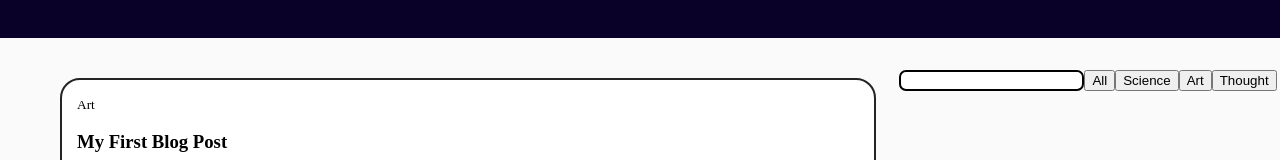
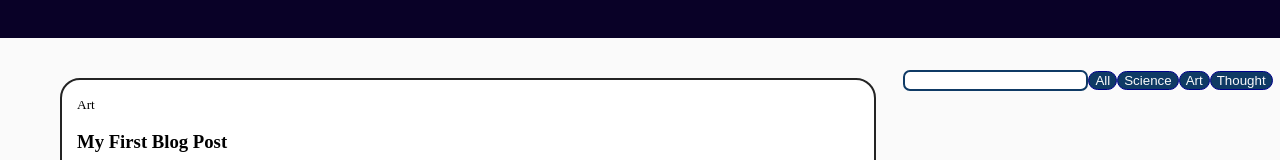
Before and after one commit to DidierOsindero/didier-react-blog, a React (Create React App) app: page / in a window 1280 px wide. Shown: the part 123-283 px from the top of the page. Built offline with nearby package versions, Linux system fonts and the light colour scheme.

Commit message:
Add styling to filter buttons

```diff
--- a/src/App.css
+++ b/src/App.css
@@ -34,19 +34,43 @@ RIGHTSIDE=======
   width: 30%;
 }
 
+/*
+searchTool
+*/
+
 .searchToolWrapper {
   text-align: center;
   margin-top: 32px;
 }
 
 .searchTool {
-  border: 2px solid black;
+  border: 2px solid rgb(15, 58, 101);;
   border-radius: 7px;
 }
 
 .searchTool:hover {
-  border: 2px solid blue;
+  border: 2px solid rgb(0, 57, 156);;
   border-radius: 7px;
+}
+
+.searchToolWrapper > button {
+  background-color: rgb(15, 58, 101);
+  color:rgb(250, 250, 250);
+  border: 1px solid darkblue;
+  border-radius: 10px;
+}
+.searchToolWrapper > button:hover {
+  background-color: rgb(3, 50, 132);
+  color:rgb(250, 250, 250);
+  border: 1px solid darkblue;
+  border-radius: 10px;
+}
+
+.searchToolWrapper > button:active {
+  background-color: rgb(0, 57, 156);
+  color:rgb(250, 250, 250);
+  border: 1px solid darkblue;
+  border-radius: 10px;
 }
 
 /*
--- a/src/components/SearchTool.tsx
+++ b/src/components/SearchTool.tsx
@@ -41,10 +41,10 @@ export const SearchTool = ({ states }: SearchToolProps): JSX.Element => {
         value={states.searchText}
         onChange={(event) => states.setSearchText(event.target.value)}
       />
-      {<button className="allButton" onClick={handleAllFilter}>All</button>}
-      {<button className="scienceButton" onClick={handleScienceFilter}>Science</button>}
-      {<button className="artButton" onClick={handleArtFilter}>Art</button>}
-      {<button className="thoughtButton" onClick={handleThoughtFilter}>Thought</button>}
+      {<button className="allFilterButton" onClick={handleAllFilter}>All</button>}
+      {<button className="scienceFilterButton" onClick={handleScienceFilter}>Science</button>}
+      {<button className="artFilterButton" onClick={handleArtFilter}>Art</button>}
+      {<button className="thoughtFilterButton" onClick={handleThoughtFilter}>Thought</button>}
     </div>
   );
 };
```
